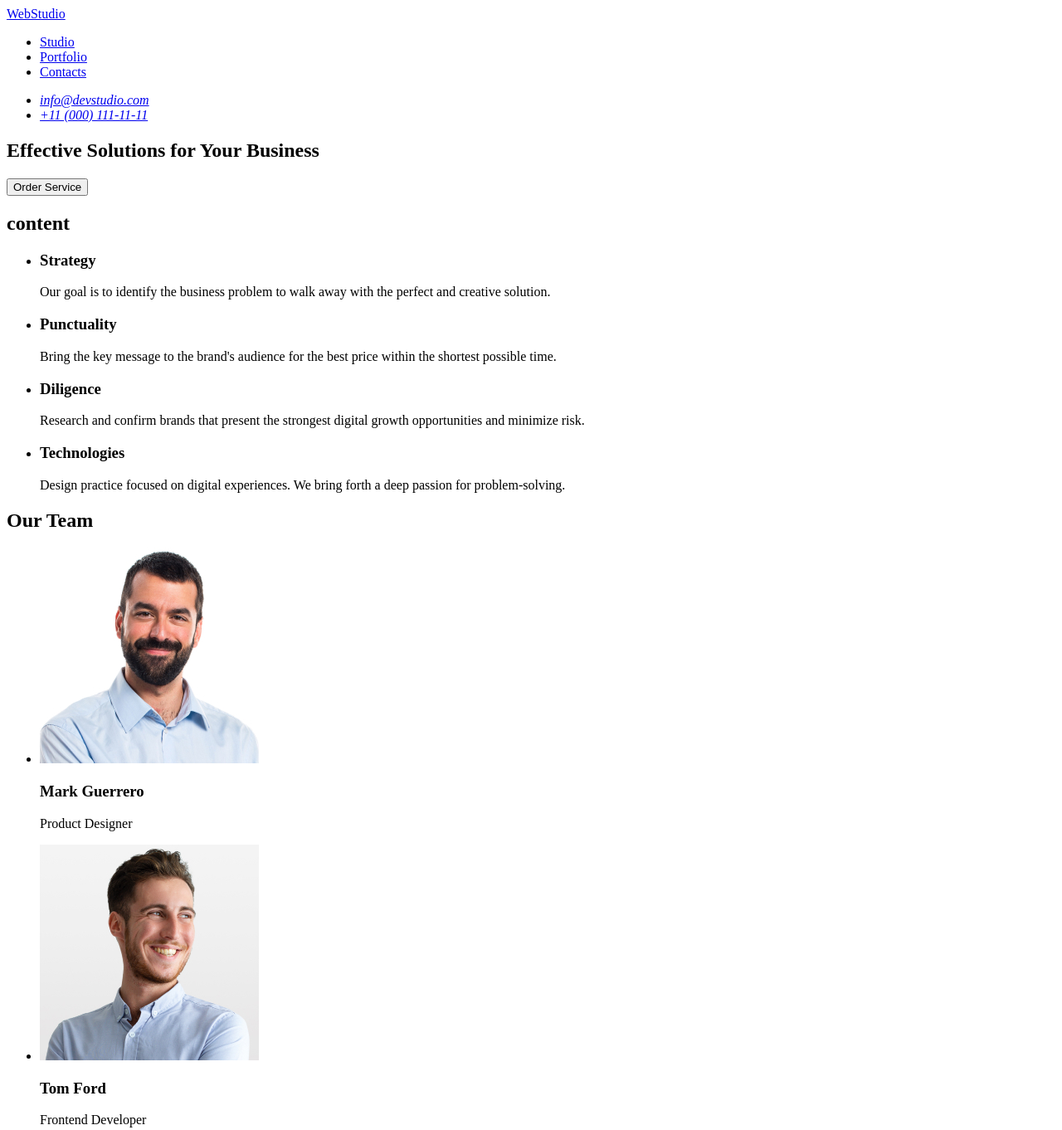
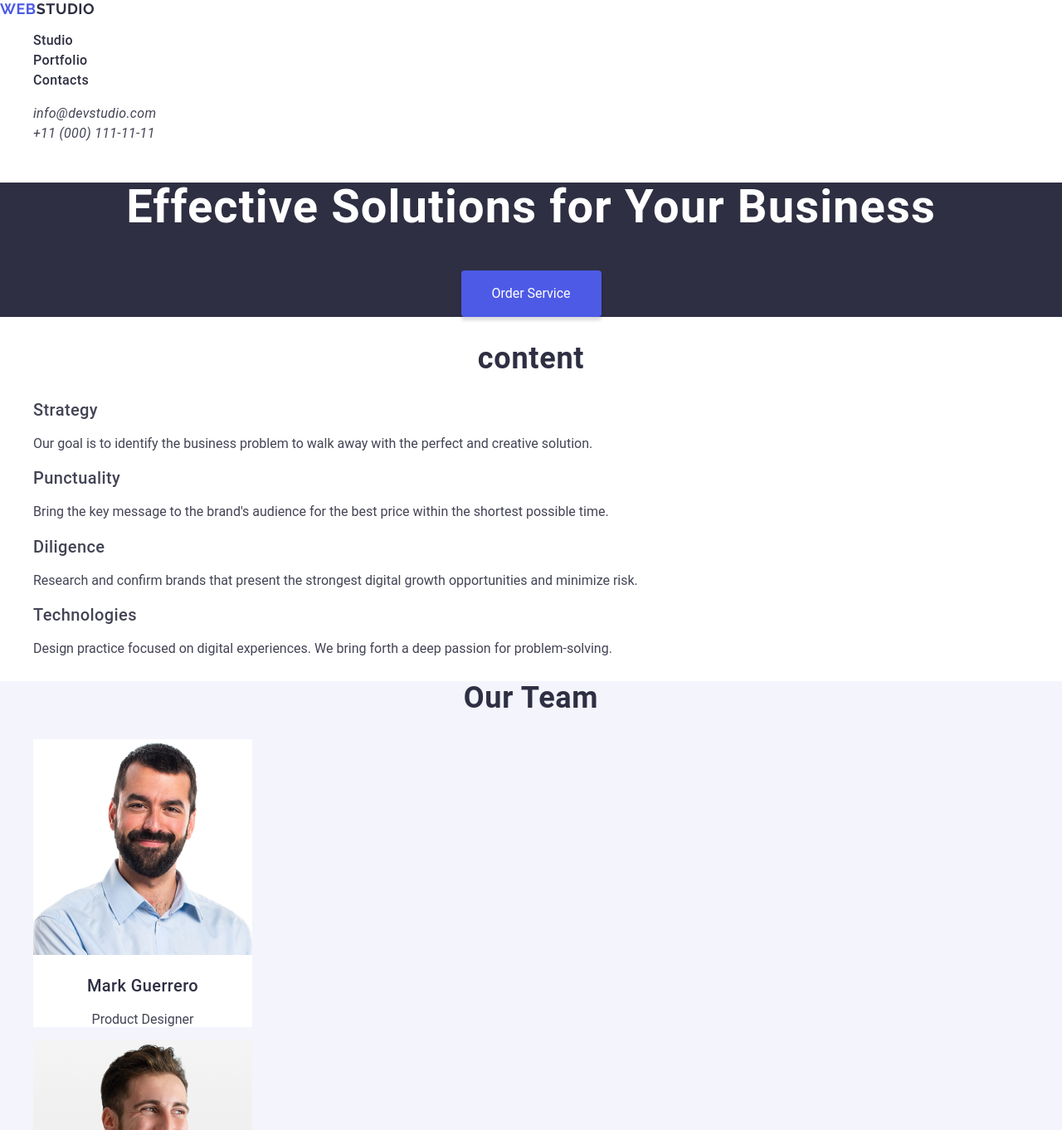
Before and after one commit to elentr/goit-markup-hw-02, a plain HTML site: page index.html in a window 1280 px wide. Shown: the top 1362 px of the page at 83% size. Drawn offline with nearby package versions, Linux system fonts and the light colour scheme.

Commit message:
add file

```diff
--- /dev/null
+++ b/css/styles.css
@@ -0,0 +1,154 @@
+body {
+    font-family: 'Roboto', sans-serif;
+    color: #434455;
+    background-color: #fff;
+}
+
+a {
+    text-decoration: none;
+}
+
+ul {
+    list-style-type: none;
+}
+
+h1 {
+    font-weight: 700;
+    font-size: 56px;
+    line-height: 107%;
+    letter-spacing: 0.02em;
+    text-align: center;
+    color: #fff;
+}
+
+h2 {
+    font-weight: 700;
+    font-size: 36px;
+    line-height: 1.11111;
+    letter-spacing: 0.02em;
+    text-align: center;
+    color: #2e2f42;
+}
+
+h3 {
+    font-weight: 500;
+    font-size: 20px;
+    line-height: 1.2;
+    letter-spacing: 0.02em;
+    color: #2e2f42;
+}
+
+/*   HEADER   STYLES   */
+.logo {
+    font-family: 'Raleway', sans-serif;
+    font-weight: 700;
+    font-size: 18px;
+    line-height: 1.167;
+    letter-spacing: 0.03em;
+    text-transform: uppercase;
+    color: #2e2f42;
+}
+
+.logo-accent {
+    color: #4d5ae5;
+}
+
+.menu-item {
+    color: #2e2f42;
+    font-weight: 500;
+    font-size: 16px;
+    line-height: 150%;
+    letter-spacing: 0.02em;
+}
+
+.contact {
+    color: #434455;
+    font-weight: 400;
+    font-size: 16px;
+    line-height: 150%;
+    letter-spacing: 0.02em;
+}
+
+.menu-item:hover,
+.menu-item:focus,
+.contact:hover,
+.contact:focus {
+    color: #4d5ae5;
+}
+
+/*   WELCOME   PAGE   */
+.main-page {
+    background-color: #2e2f42;
+    text-align: center;
+}
+
+.main-page-btn {
+    color: #fff;
+    background-color: #4d5ae5;
+    box-shadow: 0 4px 4px 0 rgba(0, 0, 0, 0.15);
+    border: none;
+    border-radius: 4px;
+    padding: 16px 32px;
+    width: 169px;
+    height: 56px;
+    cursor: pointer;
+}
+
+.main-page-btn:hover, .main-page-btn:focus {
+    background-color: #404bbf;
+}
+
+/*   OPPORTUNITIES   */
+.feature-title {
+    color: #434455;
+}
+.feature-dscr {
+    color: #434455;
+}
+
+/*   TEAM   */
+.team-section {
+    background-color: #f4f4fd;
+    text-align: center;
+}
+.card {
+    background-color: #fff;
+    width: 264px;
+}
+.card-img {
+    margin: 0 auto;
+}
+.card-name {
+    text-align: center;
+}
+.card-dscr {
+    text-align: center;
+}
+/*   PORTFOLIO   */
+.portfolio-card-cont {
+    border-bottom: 1px solid #e7e9fc;
+    border-left: 1px solid #e7e9fc;
+    border-right: 1px solid #e7e9fc;
+    width: 360px;
+}
+
+
+/*   FOOTER   */
+.end-section {
+    background-color: #2e2f42;
+}
+
+.logo-footer {
+    font-family: 'Raleway', sans-serif;
+    font-weight: 700;
+    font-size: 18px;
+    line-height: 1.167;
+    letter-spacing: 0.03em;
+    text-transform: uppercase;
+    color: #f4f4fd;
+}
+
+.footer-text {
+    color: #f4f4fd;
+    width: 400px;
+}
--- a/index.html
+++ b/index.html
@@ -3,90 +3,132 @@
 <head>
     <meta charset="UTF-8">
     <meta name="viewport" content="width=device-width, initial-scale=1.0">
-    <title>Document</title>
+    <title>WebStudio</title>
+    <link rel="preconnect" href="https://fonts.googleapis.com">
+    <link rel="preconnect" href="https://fonts.gstatic.com" crossorigin>
+    <link href="https://fonts.googleapis.com/css2?family=Raleway:ital,wght@0,100..900;1,100..900&display=swap"
+        rel="stylesheet">
+    <link rel="stylesheet" href="https://cdn.jsdelivr.net/npm/modern-normalize@2.0.0/modern-normalize.min.css">
+    <link rel="stylesheet" href="./css/styles.css">
 </head>
 <body>
     <header>
         <nav>
-            <a href="./index.html">WebStudio</a>
+            <a class="logo" href="./index.html"><span class="logo-accent">Web</span>Studio</a>
             <ul>
-                <li><a href="#">Studio</a></li>
-                <li><a href="#">Portfolio</a></li>
-                <li><a href="#">Contacts</a></li>
+                <li><a class="menu-item" href="#">Studio</a></li>
+                <li><a class="menu-item" href="#">Portfolio</a></li>
+                <li><a class="menu-item" href="#">Contacts</a></li>
             </ul>
         </nav>
         <address>
             <ul>
                 <li>
-                    <a href="mailto:info@devstudio.com">info@devstudio.com</a>
+                    <a class="contact" href="mailto:info@devstudio.com">info@devstudio.com</a>
                 </li>
                 <li>
-                    <a href="tel:+110001111111">+11 (000) 111-11-11</a>
+                    <a class="contact" href="tel:+110001111111">+11 (000) 111-11-11</a>
                 </li>
             </ul>
         </address>
     </header>
 
     <main>
-        <section>
+        <section class="main-page">
                 <h1>Effective Solutions for Your Business</h1>
-                <button type="button">Order Service</button>
+                <button class="main-page-btn" type="button">Order Service</button>
         </section>
 
         <section>
             <h2>content</h2>
             <ul>
                 <li>
-                    <h3>Strategy</h3>
-                    <p>Our goal is to identify the business
+                    <h3 class="feature-title">Strategy</h3>
+                    <p class="feature-dscr">Our goal is to identify the business
                     problem to walk away with the perfect and creative solution.</p>
                 </li>
                 <li>
-                    <h3>Punctuality</h3>
-                    <p>Bring the key message to the brand's audience for the best price within the shortest possible time.</p>
+                    <h3 class="feature-title">Punctuality</h3>
+                    <p class="feature-dscr">Bring the key message to the brand's audience for the best price within the shortest possible time.</p>
                 </li>
                 <li>
-                    <h3>Diligence</h3>
-                    <p>Research and confirm brands that present the strongest digital growth opportunities and minimize risk.</p>
+                    <h3 class="feature-title">Diligence</h3>
+                    <p class="feature-dscr">Research and confirm brands that present the strongest digital growth opportunities and minimize risk.</p>
                 </li>
                 <li>
-                    <h3>Technologies</h3>
-                    <p>Design practice focused on digital experiences. We bring forth a deep passion for problem-solving.</p>
+                    <h3 class="feature-title">Technologies</h3>
+                    <p class="feature-dscr">Design practice focused on digital experiences. We bring forth a deep passion for problem-solving.</p>
+                </li>
+            </ul>
+        </section>
+
+        <section class="team-section">
+            <h2>Our Team</h2>
+            <ul>
+                <li class="card">
+                    <img class="card-img" src="./images/mark.jpg" alt="portrait of Mark" width="264" height="260">
+                    <h3 class="card-name">Mark Guerrero</h3>
+                    <p class="card-dscr">Product Designer</p>
+                </li>
+                <li class="card">
+                    <img src="./images/tom.jpg" alt="portrait of Tom" width="264" height="260">
+                    <h3 class="card-name">Tom Ford</h3>
+                    <p class="card-dscr">Frontend Developer</p>
+                </li>
+                <li class="card">
+                    <img class="card-img" src="./images/camila.jpg" alt="portrait of Camila" width="264" height="260">
+                    <h3 class="card-name">Camila Garcia</h3>
+                    <p>Marketing</p>
+                </li>
+                <li class="card">
+                    <img src="./images/daniel.jpg" alt="portrait of Daniel" width="264" height="260">
+                    <h3 class="card-name">Daniel Wilson</h3>
+                    <p class="card-dscr">UI Designer</p>
                 </li>
             </ul>
         </section>
 
         <section>
-            <h2>Our Team</h2>
+            <h2>Our Portfolio</h2>
             <ul>
-                <li>
-                    <img src="./images/mark.jpg" alt="portrait of Mark" width="264" height="260">
-                    <h3>Mark Guerrero</h3>
-                    <p>Product Designer</p>
+                <li class="portfolio-card-cont">
+                    <img src="./images/bank_app.jpg" alt="banking app" width="360" height="300">
+                    <h3>Banking App</h3>
+                    <p>App</p>
                 </li>
-                <li>
-                    <img src="./images/tom.jpg" alt="portrait of Tom" width="264" height="260">
-                    <h3>Tom Ford</h3>
-                    <p>Frontend Developer</p>
-                </li>
-                <li>
-                    <img src="./images/camila.jpg" alt="portrait of Camila" width="264" height="260">
-                    <h3>Camila Garcia</h3>
+                <li class="portfolio-card-cont">
+                    <img src="./images/cash_pay.jpg" alt="cashless payment" width="360" height="300">
+                    <h3>Cashless Payment</h3>
                     <p>Marketing</p>
                 </li>
-                <li>
-                    <img src="./images/daniel.jpg" alt="portrait of Daniel" width="264" height="260">
-                    <h3>Daniel Wilson</h3>
-                    <p>UI Designer</p>
+                <li class="portfolio-card-cont">
+                    <img src="./images/meditation.jpg" alt="meditation app" width="360" height="300">
+                    <h3>Meditation App</h3>
+                    <p>App</p>
+                </li>
+                <li class="portfolio-card-cont">
+                    <img src="./images/taxi_serv.jpg" alt="taxi service" width="360" height="300">
+                    <h3>Taxi Service</h3>
+                    <p>Marketing</p>
+                </li>
+                <li class="portfolio-card-cont">
+                    <img src="./images/screen.jpg" alt="screen illustrations" width="360" height="300">
+                    <h3>Screen Illustrations</h3>
+                    <p>Design</p>
+                </li>
+                <li class="portfolio-card-cont">
+                    <img src="./images/online_course.jpg" alt="online courses" width="360" height="300">
+                    <h3>Online Courses</h3>
+                    <p>Marketing</p>
                 </li>
             </ul>
         </section>
 
     </main>
 
-    <footer>
-        <a href="./index.html">WebStudio</a>
-        <p>Increase the flow of customers and sales for your business with digital marketing & growth solutions.</p>
+    <footer class="end-section">
+        <a class="logo-footer" href="./index.html"><span class="logo-accent">Web</span>Studio</a>
+        <p class="footer-text">Increase the flow of customers and sales for your business with digital marketing & growth solutions.</p>
     </footer>
 </body>
 </html>
```
Also changed, not shown: images/bank_app.jpg (added), images/cash_pay.jpg (added), images/meditation.jpg (added), images/online_course.jpg (added), images/screen.jpg (added), images/taxi_serv.jpg (added), styles.css (deleted).
